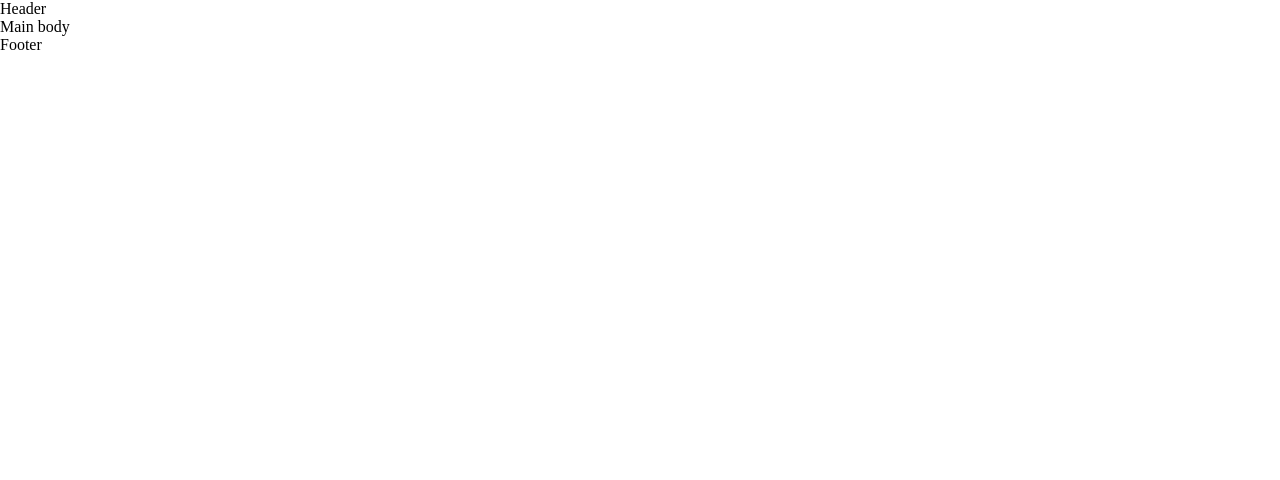
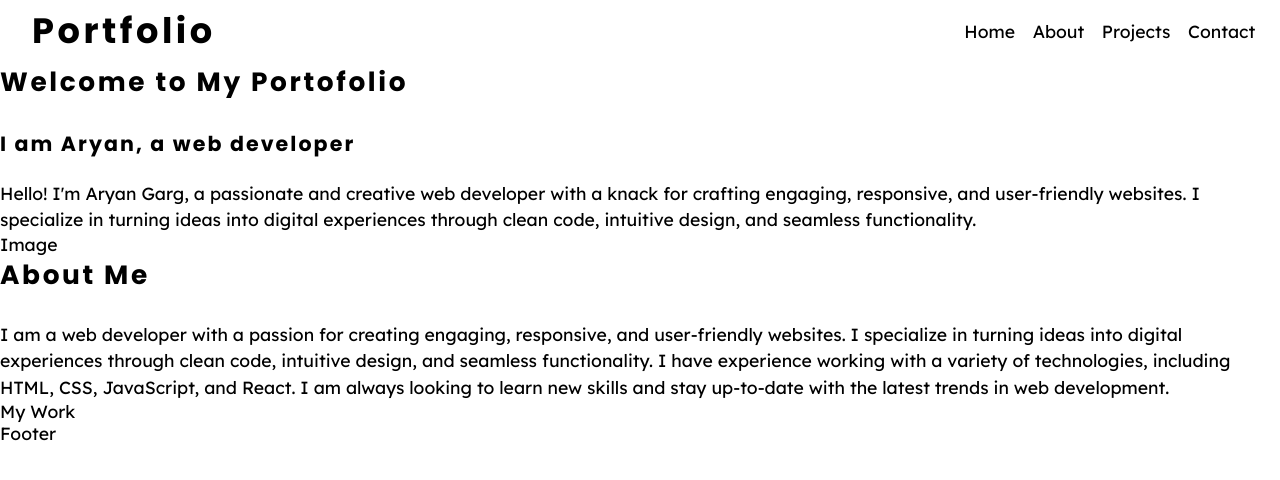
Before and after one commit to ARYAN-01-GARG/Portfolio, a plain HTML site: page index.html in a window 1280 px wide. Drawn offline with Linux system fonts and the light colour scheme.

Commit message:
Added sections and nav

```diff
--- a/CSS/style.css
+++ b/CSS/style.css
@@ -1,14 +1,151 @@
+@import url('https://fonts.googleapis.com/css2?family=Lexend+Deca:wght@100..900&family=Poppins:ital,wght@0,100;0,200;0,300;0,400;0,500;0,600;0,700;0,800;0,900;1,100;1,200;1,300;1,400;1,500;1,600;1,700;1,800;1,900&display=swap');
 
-/* RESET CSS */
+/* || RESET || */
 
-*,*::after,*::before{
+*,
+*::after,
+*::before {
     margin: 0;
     padding: 0;
     box-sizing: border-box;
 }
 
-img{
+img {
+    display: block;
+    max-width: 100%;
+    height: auto;
+}
+
+input,
+button,
+textarea {
+    font: inherit;
+}
+
+
+/* || VARIABLES || */
+:root {
+
+    /* FONTS */
+
+    --FF: 'Lexend Deca', sans-serif;
+    --FF-HEADING: "Poppins", sans-serif;
+    --FS: clamp(1rem, 2.2vh, 1.5rem);
+
+    /* COLORS */
+
+    --BGCOLOR: #fff;
+    --TEXT-COLOR : #000;
+
+
+    /* BORDER*/
+    --BORDER: 1px solid var(--BORDER-COLOR);
+
+    /* STANDARD PADDING */
+    --PADDING-TB: 0.25rem;
+    --PADDING-SIDE: 2.5%;
+
+    /* STANDARD MARGIN */
+    --MARGIN: clamp(1em, 2.5vh, 1.5em);
+}
+
+/* || UTILITY CLASSES */
+
+.offscreen {
+    position: absolute;
+    left: -10000px;
+}
+
+.nowrap {
+    white-space: nowrap;
+}
+
+.center {
+    text-align: center;
+}
+
+/* GLOBAL STYLES */
+
+html{
+    font-size: var(--FS);
+    font-family: var(--FF);
+    scroll-behavior: smooth;
+    background-color: var(--BGCOLOR);
+}
+
+body{
+    min-height: 100vh;
     width: 100%;
-    height: auto;
-    display: block;
+
 }
+
+h1,
+h2,
+h3 {
+    font-family: var(--FF-HEADING);
+    letter-spacing: 0.1em;
+}
+
+h2,
+h3 {
+    margin-bottom: 1em;
+    color: var(--TEXT-COLOR);
+}
+
+p {
+    line-height: 1.5;
+}
+
+a:any-link {
+    color: var(--LINK-COLOR);
+}
+
+a:hover,
+a:focus-visible {
+    color: var(--LINK-HOVER);
+}
+
+a:active {
+    color: var(--LINK-ACTIVE);
+}
+
+/* || HEADER */
+
+.header{
+    padding: var(--PADDING-TB) var(--PADDING-SIDE);
+    position: sticky;
+    top: 0;
+    z-index: 1;
+    display: flex;
+    justify-content: space-between;
+    align-items: center;
+}
+
+.navbar{
+    padding: var(--PADDING-TB) var(--PADDING-SIDE);
+    list-style-type: none;
+    display: flex;
+    flex-direction: row;
+    justify-content: space-evenly;
+    gap: 1rem;
+}
+
+.navbar a{
+    text-decoration: none;
+}
+
+/* || MAIN  || */
+
+.main{
+    padding: var(--PADDING-TB) var(--PADDING-SIDE);
+}
+
+
+
+/* || FOOTER */
+
+.footer {
+    position: sticky;
+    bottom: 0;
+    text-align: center;
+}
--- a/index.html
+++ b/index.html
@@ -7,11 +7,58 @@
     <link rel="stylesheet" href="CSS/style.css" />
   </head>
   <body>
-    <header>
-        Header
+    <header class="header">
+        <h1 class="logo">
+            Portfolio
+        </h1>
+        <nav class="nav_layout">
+            <ul class="navbar">
+                <li>
+                    <a href="#">Home</a>
+                </li>
+                <li>
+                    <a href="#">About</a>
+                </li>
+                <li>
+                    <a href="#">Projects</a>
+                </li>
+                <li>
+                    <a href="#">Contact</a>
+                </li>
+            </ul>
+        </nav>
     </header>
     <main>
-        Main body
+        <section>
+            <article>
+                <h2>
+                    Welcome to My Portofolio
+                </h2>
+                <h3>
+                    I am Aryan, a web developer
+                </h3>
+                <p>
+                    Hello! I'm Aryan Garg, a passionate and creative web developer with a knack for crafting engaging, responsive, and user-friendly websites. I specialize in turning ideas into digital experiences through clean code, intuitive design, and seamless functionality.
+                </p>
+            </article>
+        </section>
+        <section>
+            <article>
+                <div>
+                    Image
+                </div>
+                <div>
+                    <h2>
+                    About Me
+                    </h2>
+                    <p>
+                        I am a web developer with a passion for creating engaging, responsive, and user-friendly websites. I specialize in turning ideas into digital experiences through clean code, intuitive design, and seamless functionality. I have experience working with a variety of technologies, including HTML, CSS, JavaScript, and React. I am always looking to learn new skills and stay up-to-date with the latest trends in web development.
+                    </p>
+                </div>
+        </section>
+        <section>
+            My Work
+        </section>
     </main>
     <footer>
         Footer
```
